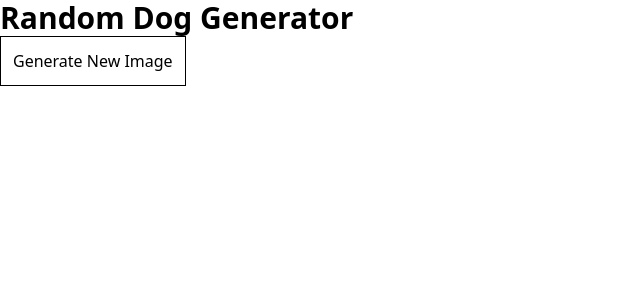
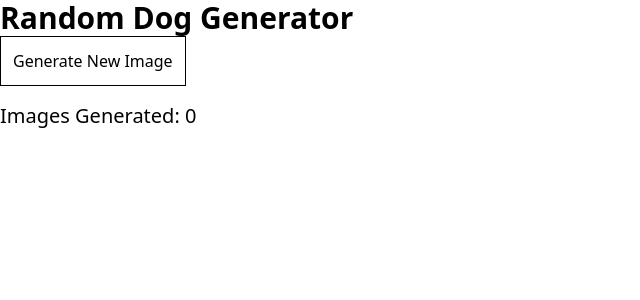
Before and after one commit to koshishthapa517-crypto/INTERN, a React (Vite) app: page / in a window 1280 px wide. Shown: the top 300 px of the page, without its empty margins (0-640 px from the left). Built offline with nearby package versions, Linux system fonts and the light colour scheme; no server answers.

Commit message:
feat: update title to 'INTERN' and refactor App component with custom hooks for random dog generation and counter

```diff
--- a/index.html
+++ b/index.html
@@ -4,7 +4,7 @@
     <meta charset="UTF-8" />
     <link rel="icon" type="image/svg+xml" href="/vite.svg" />
     <meta name="viewport" content="width=device-width, initial-scale=1.0" />
-    <title>first_react_project</title>
+    <title>INTERN</title>
   </head>
   <body>
     <div id="root"></div>
--- a/src/App.jsx
+++ b/src/App.jsx
@@ -1,33 +1,26 @@
-
-import { use, useEffect, useState } from 'react';
-import axios from 'axios';
+import { useRandomDog } from './hooks/useRandomDog';
+import useCounter from './hooks/useCounter';
 
 const App = () => {
-     const [randomDog,setRandomDog] = useState({});
-      const handleGenerateNewImage = async () => {
-        try {
-          const response = await axios.get('https://dog.ceo/api/breeds/image/random');
-          setRandomDog(response.data);
-        } catch (error) {
-          console.error(error);
-        }
-      };
+  const [count, increment] = useCounter(0);
+  const { randomDog, handleGenerateNewImage } = useRandomDog(increment);
 
-        useEffect(() => {
-        handleGenerateNewImage();
-      }, []);
   return (
-      <>
-    <div className="flex w-screen flex-row items-center gap-10"></div>
+    <>
+      <div className="flex w-screen flex-row items-center gap-10"></div>
       <div className="text-3xl font-bold ">Random Dog Generator</div>
-      <button className='border p-3 cursor-pointer '
-      onClick={handleGenerateNewImage}>
-      Generate  New Image
+      <button
+        className="border p-3 cursor-pointer"
+        onClick={handleGenerateNewImage}
+      >
+        Generate New Image
       </button>
-      <img src={randomDog.message} alt=""/>
+      <div className="text-xl mt-4">Images Generated: {count}</div>
+      {randomDog && randomDog.message && (
+        <img src={randomDog.message} alt="Random Dog" />
+      )}
+    </>
+  );
+};
 
-    </>
-  )
-}
-
-export default App
+export default App;
--- /dev/null
+++ b/src/hooks/useRandomDog.jsx
@@ -0,0 +1,23 @@
+import { useEffect } from 'react';
+import axios from 'axios';
+import { useState } from 'react';
+
+export function useRandomDog(increment) {
+  const [randomDog, setRandomDog] = useState(null);
+
+  const handleGenerateNewImage = async () => {
+    try {
+      const response = await axios.get('https://dog.ceo/api/breeds/image/random');
+      setRandomDog(response.data);
+      if (increment) increment();
+    } catch (error) {
+      console.log(error);
+    }
+  };
+
+  useEffect(() => {
+    handleGenerateNewImage();
+  }, []);
+
+  return { randomDog, handleGenerateNewImage };
+}
```
Also changed, not shown: src/hooks/useCounter.jsx (renamed from src/hooks/useCounter.js).
